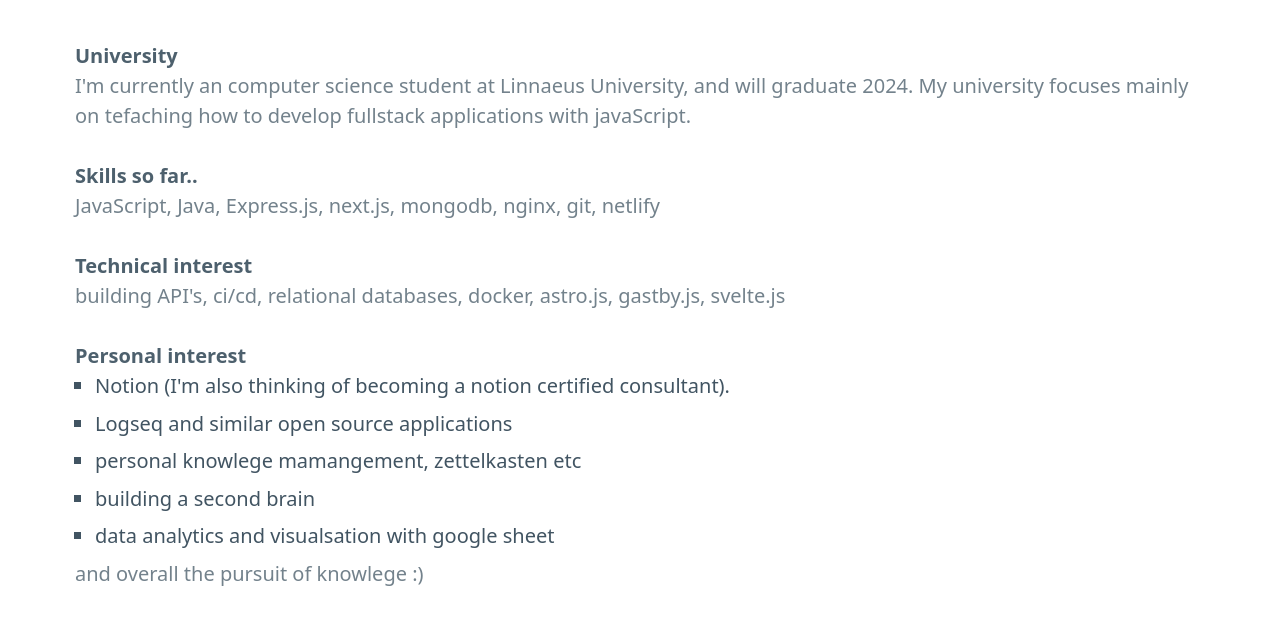
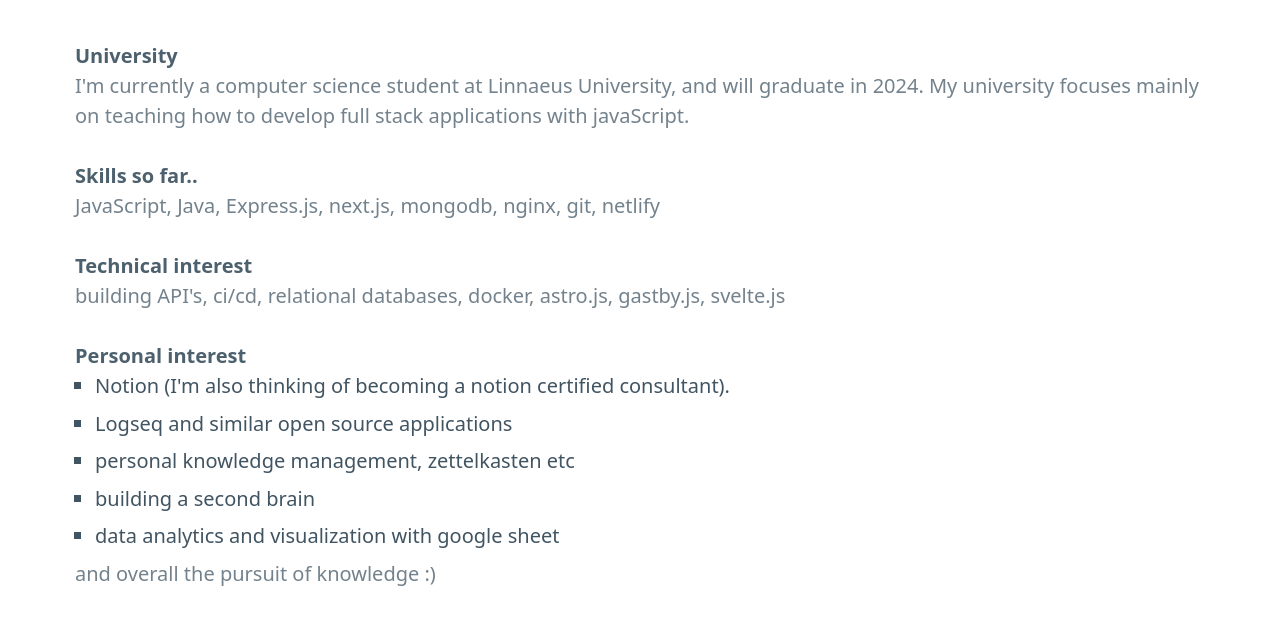
Before and after one commit to Hannahobote/portfolio-static-html, a plain HTML site: page about.html in a window 1280 px wide. Shown: the part 229-854 px from the top of the page. Drawn offline with nearby package versions, Linux system fonts and the light colour scheme.

Commit message:
spelling check + added links.

```diff
--- a/about.html
+++ b/about.html
@@ -25,11 +25,12 @@
     </nav>
 
     <!--intro-->
+
     <h1> A little bit about me</h1>
     <hgroup>
       <h6>University</h6>
-      <p> I'm currently an computer science student at Linnaeus University, and will graduate 2024. My university
-        focuses mainly on tefaching how to develop fullstack applications with javaScript.</p>
+      <p> I'm currently a computer science student at Linnaeus University, and will graduate in 2024. My university
+        focuses mainly on teaching how to develop full stack applications with javaScript.</p>
     </hgroup>
 
     <!--skills-->
@@ -38,7 +39,7 @@
       <p>JavaScript, Java, Express.js, next.js, mongodb, nginx, git, netlify</p>
     </hgroup>
 
-    <!--tech intresst-->
+    <!--tech interest-->
     <hgroup>
       <h6>Technical interest</h6>
       <p>building API's, ci/cd, relational databases, docker, astro.js, gastby.js, svelte.js</p>
@@ -50,14 +51,13 @@
       <ul>
         <li>Notion (I'm also thinking of becoming a notion certified consultant).</li>
         <li>Logseq and similar open source applications</li>
-        <li>personal knowlege mamangement, zettelkasten etc</li>
+        <li>personal knowledge management, zettelkasten etc</li>
         <li>building a second brain</li>
-        <li>data analytics and visualsation with google
+        <li>data analytics and visualization with google
           sheet</li>
-        </ul>
-        <p>and overall the pursuit of knowlege :)</p>
+      </ul>
+      <p>and overall the pursuit of knowledge :)</p>
     </hgroup>
-
     <!--
       <div class="grid">
         <code>interest</code>
```
Also changed, not shown: index.html (+3 -3 lines).
